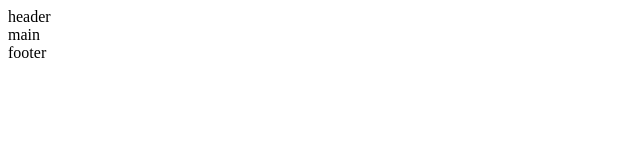
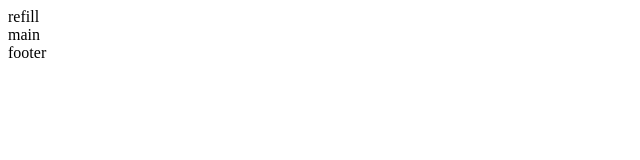
Before and after one commit to Sneha-005/Virtua-cop-2, a plain HTML site: page index.html in a window 1280 px wide. Shown: the full height of the page, 0-640 px from the left. Drawn offline with Linux system fonts and the light colour scheme.

Commit message:
Checking branches.

```diff
--- a/index.html
+++ b/index.html
@@ -7,7 +7,7 @@
 </head>
 <body>
     <header>
-        header
+        refill
     </header>
     <main>
         main
```
